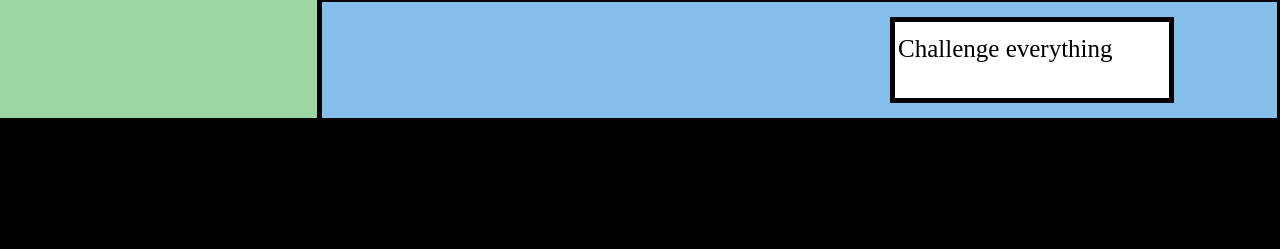
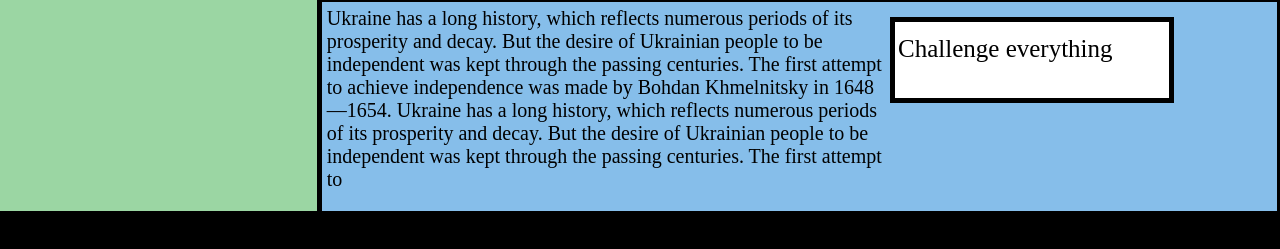
Before and after one commit to Sanek192319/WebLab, a website: page pages/FifthPage.html in a window 1280 px wide. Shown: the part 549-798 px from the top of the page. Drawn offline with Linux system fonts and the light colour scheme.

Commit message:
checking the amount of content 2

```diff
--- a/pages/FifthPage.html
+++ b/pages/FifthPage.html
@@ -65,7 +65,15 @@
       <p class="Text2">Each photo is a link</p>
     </main>
     <footer class="footer">
-      <p></p>
+      <p>
+        Ukraine has a long history, which reflects numerous periods of its
+        prosperity and decay. But the desire of Ukrainian people to be
+        independent was kept through the passing centuries. The first attempt to
+        achieve independence was made by Bohdan Khmelnitsky in 1648—1654.
+        Ukraine has a long history, which reflects numerous periods of its
+        prosperity and decay. But the desire of Ukrainian people to be
+        independent was kept through the passing centuries. The first attempt to
+      </p>
       <div>Challenge everything</div>
     </footer>
   </body>
```
Also changed, not shown: pages/FourthPage.html (+9 -1 lines), pages/SecondPage.html (+8 -1 lines), pages/ThirdPage.html (+0 -4 lines).
